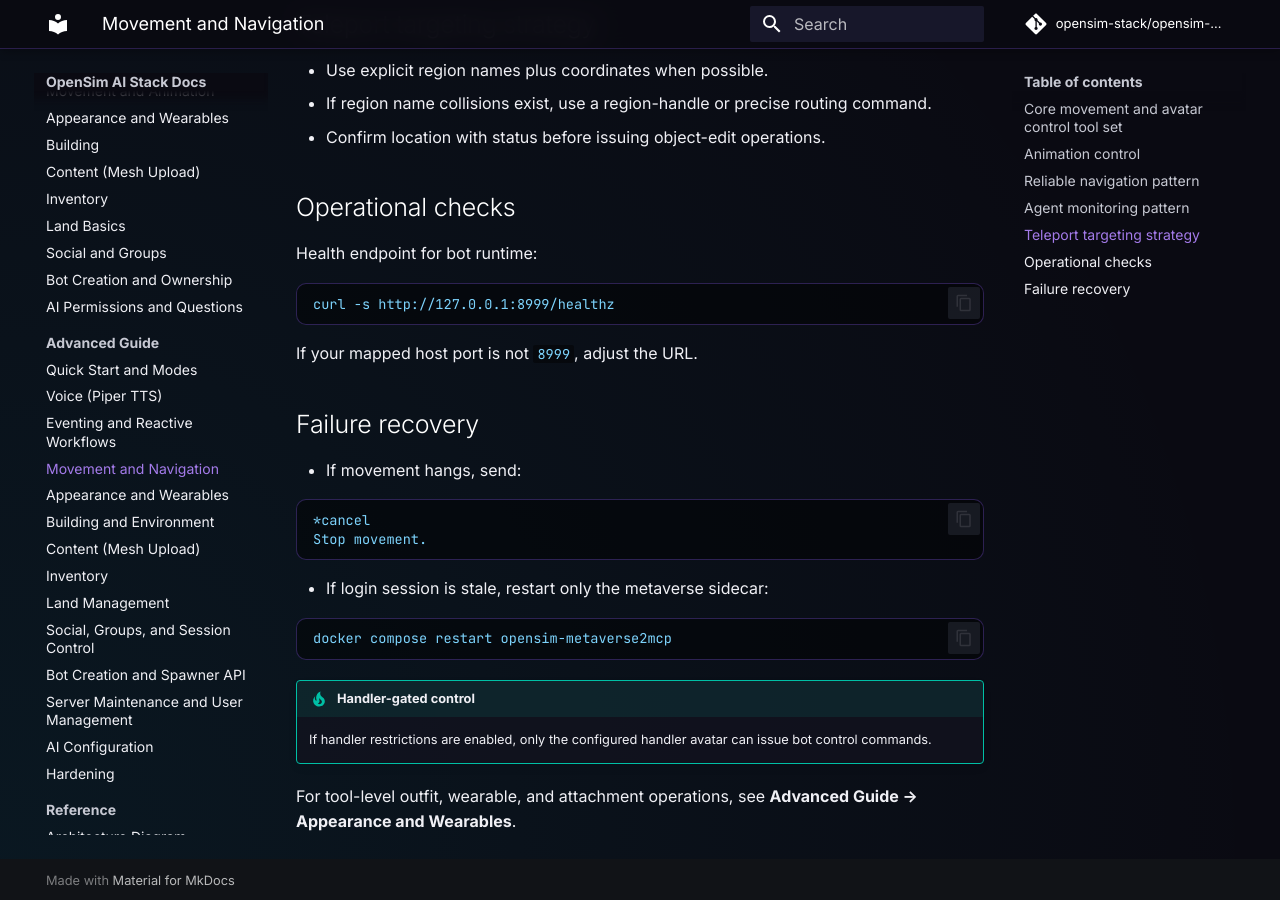
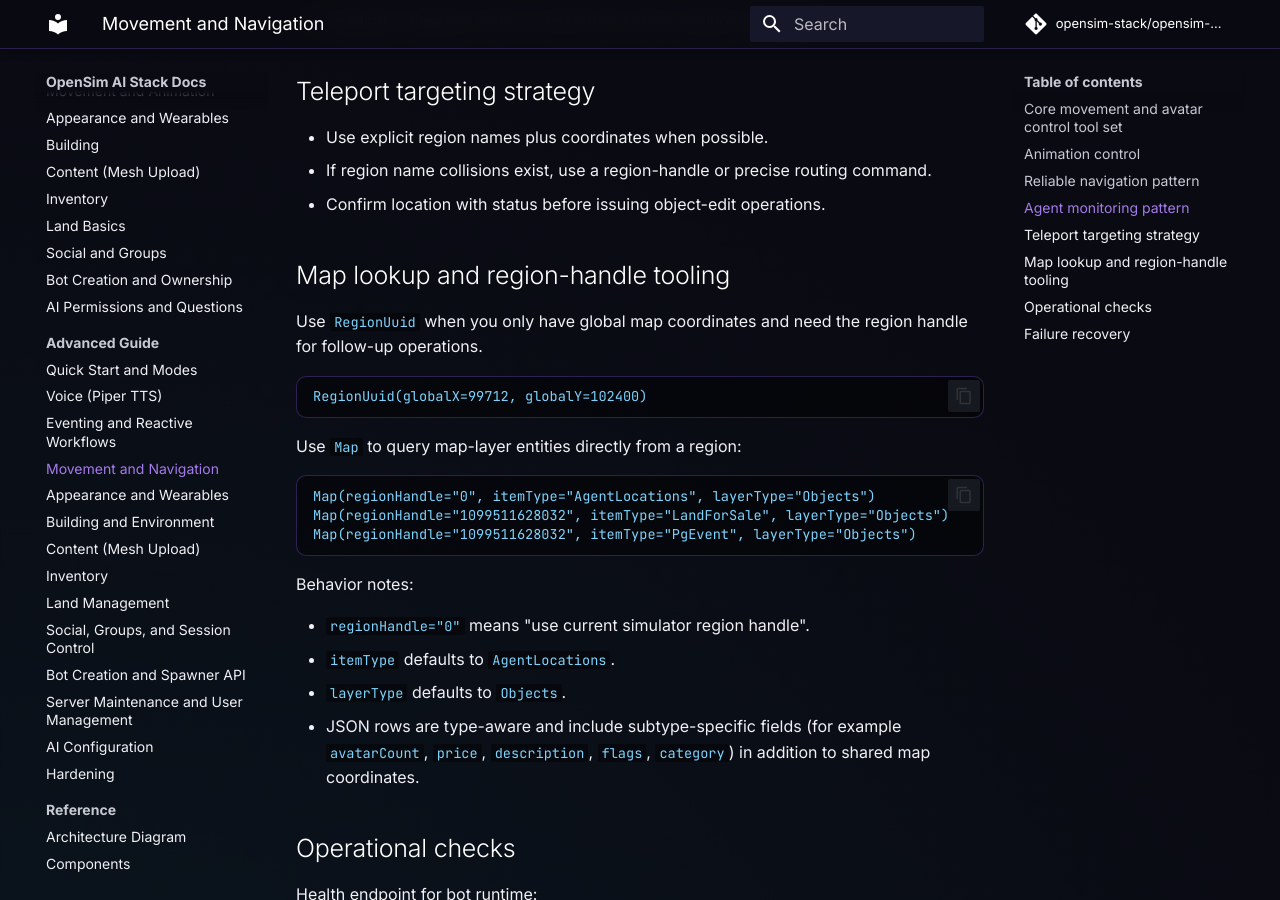
Before and after one commit to opensim-stack/opensim-stack-docs, an MkDocs documentation site: the page built from docs/advanced/movement-navigation.md, in a window 1280 px wide and 900 px high, scrolled down 2090 px. Built offline with MkDocs 1.6.1 and Material for MkDocs 9.7.7, drawn with Linux system fonts in a browser that asks for light colours; comment, search, counter and statistics services are not loaded.

Commit message:
Map tools.

````diff
--- a/docs/advanced/movement-navigation.md
+++ b/docs/advanced/movement-navigation.md
@@ -9,6 +9,8 @@
 - `FlyTo`
 - `TeleportTo`
 - `TeleportToRegionHandle`
+- `RegionUuid`
+- `Map`
 - `StopMovement`
 - `StartMovement`
 - `LookAt`
@@ -70,6 +72,29 @@ Tracked attributes can transition between known and unknown and still emit updat
 - If region name collisions exist, use a region-handle or precise routing command.
 - Confirm location with status before issuing object-edit operations.
 
+## Map lookup and region-handle tooling
+
+Use `RegionUuid` when you only have global map coordinates and need the region handle for follow-up operations.
+
+```text
+RegionUuid(globalX=99712, globalY=102400)
+```
+
+Use `Map` to query map-layer entities directly from a region:
+
+```text
+Map(regionHandle="0", itemType="AgentLocations", layerType="Objects")
+Map(regionHandle="1099511628032", itemType="LandForSale", layerType="Objects")
+Map(regionHandle="1099511628032", itemType="PgEvent", layerType="Objects")
+```
+
+Behavior notes:
+
+- `regionHandle="0"` means "use current simulator region handle".
+- `itemType` defaults to `AgentLocations`.
+- `layerType` defaults to `Objects`.
+- JSON rows are type-aware and include subtype-specific fields (for example `avatarCount`, `price`, `description`, `flags`, `category`) in addition to shared map coordinates.
+
 ## Operational checks
 
 Health endpoint for bot runtime:
````
Also changed, not shown: docs/beginner/movement-animation.md (+17 -0 lines).
